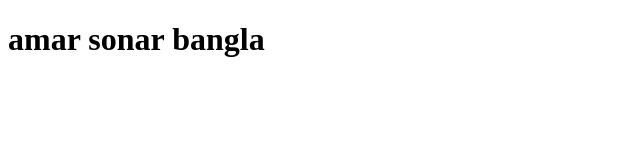
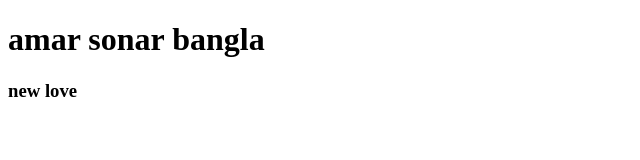
Before and after one commit to 01615152906/my-love-new-repo, a plain HTML site: page index.html in a window 1280 px wide. Shown: the full height of the page, 0-640 px from the left. Drawn offline with Linux system fonts and the light colour scheme.

Commit message:
new akjonke paisi

```diff
--- a/index.html
+++ b/index.html
@@ -8,5 +8,6 @@
 <body>
 
     <h1>amar sonar bangla</h1>
+    <h3>new love</h3>
 </body>
 </html>
```
